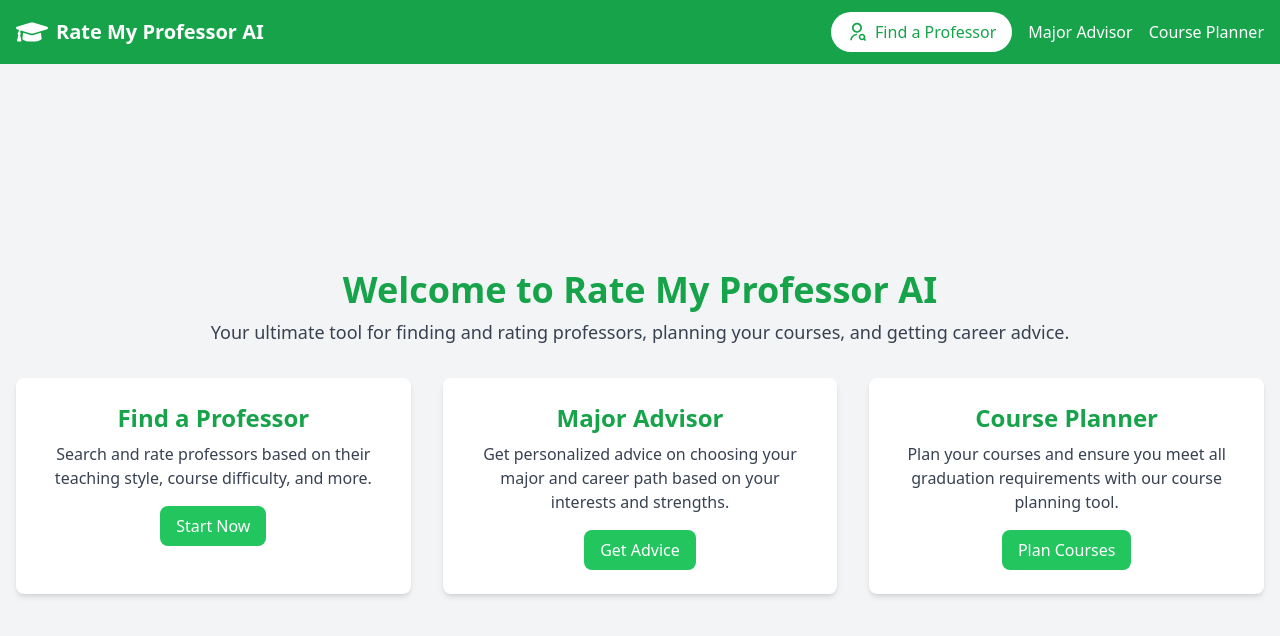
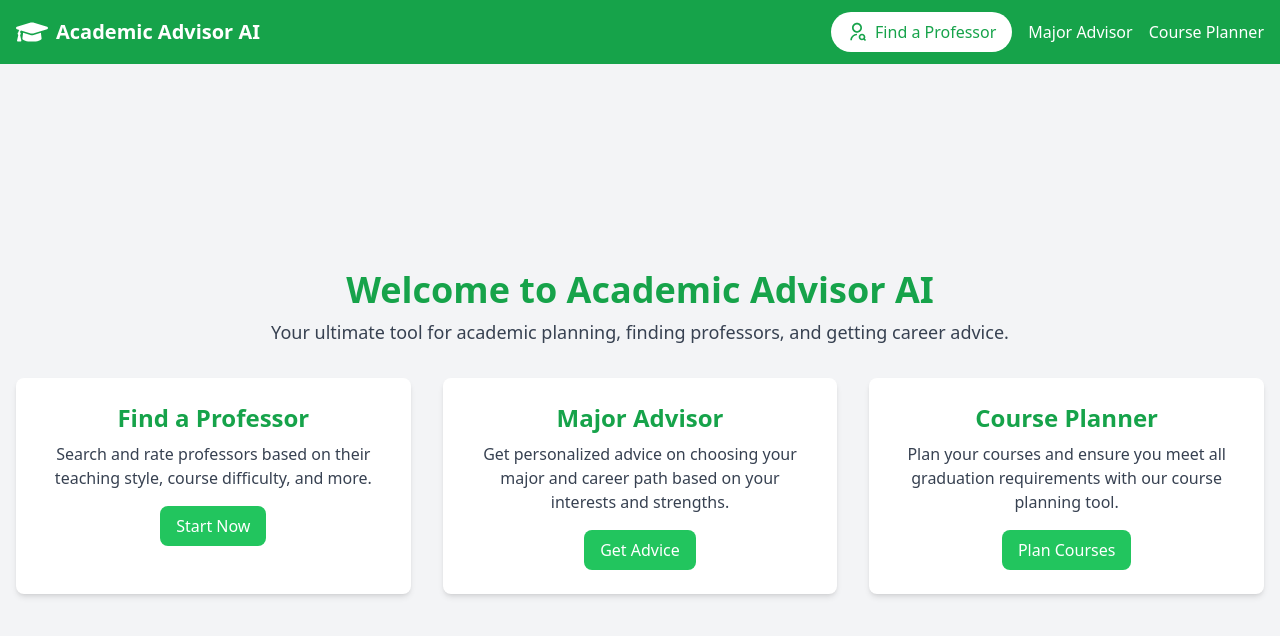
Before and after one commit to gelftheshot/academic-advisor-ai, a Next.js app: page / in a window 1280 px wide. Shown: the top 636 px of the page. Built offline with nearby package versions, Linux system fonts and the light colour scheme.

Commit message:
imporving home apge

```diff
--- a/app/page.js
+++ b/app/page.js
@@ -4,8 +4,8 @@ const Page = () => {
   return (
     <div className="w-full h-full flex flex-col items-center justify-center bg-gray-100 p-4">
       <header className="text-center mb-8">
-        <h1 className="text-4xl font-bold text-green-600">Welcome to Rate My Professor AI</h1>
-        <p className="text-lg text-gray-700 mt-2">Your ultimate tool for finding and rating professors, planning your courses, and getting career advice.</p>
+        <h1 className="text-4xl font-bold text-green-600">Welcome to Academic Advisor AI</h1>
+        <p className="text-lg text-gray-700 mt-2">Your ultimate tool for academic planning, finding professors, and getting career advice.</p>
       </header>
       <div className="grid grid-cols-1 md:grid-cols-3 gap-8">
         <div className="bg-white p-6 rounded-lg shadow-md text-center">
--- a/components/header.jsx
+++ b/components/header.jsx
@@ -14,7 +14,7 @@ const Header = ({ toggleSidebar, isMobile }) => {
         )}
         <Link href='/' className="flex items-center space-x-2">
           <FaGraduationCap className="h-8 w-auto" />
-          <span className="text-xl font-bold hidden md:inline">Rate My Professor AI</span>
+          <span className="text-xl font-bold hidden md:inline">Academic Advisor AI</span>
         </Link>
         <div className="flex items-center space-x-4">
           <Link href="/chat?new=true" className="flex items-center space-x-2 px-4 py-2 bg-white text-green-600 rounded-full hover:bg-green-100 transition-colors">
```
